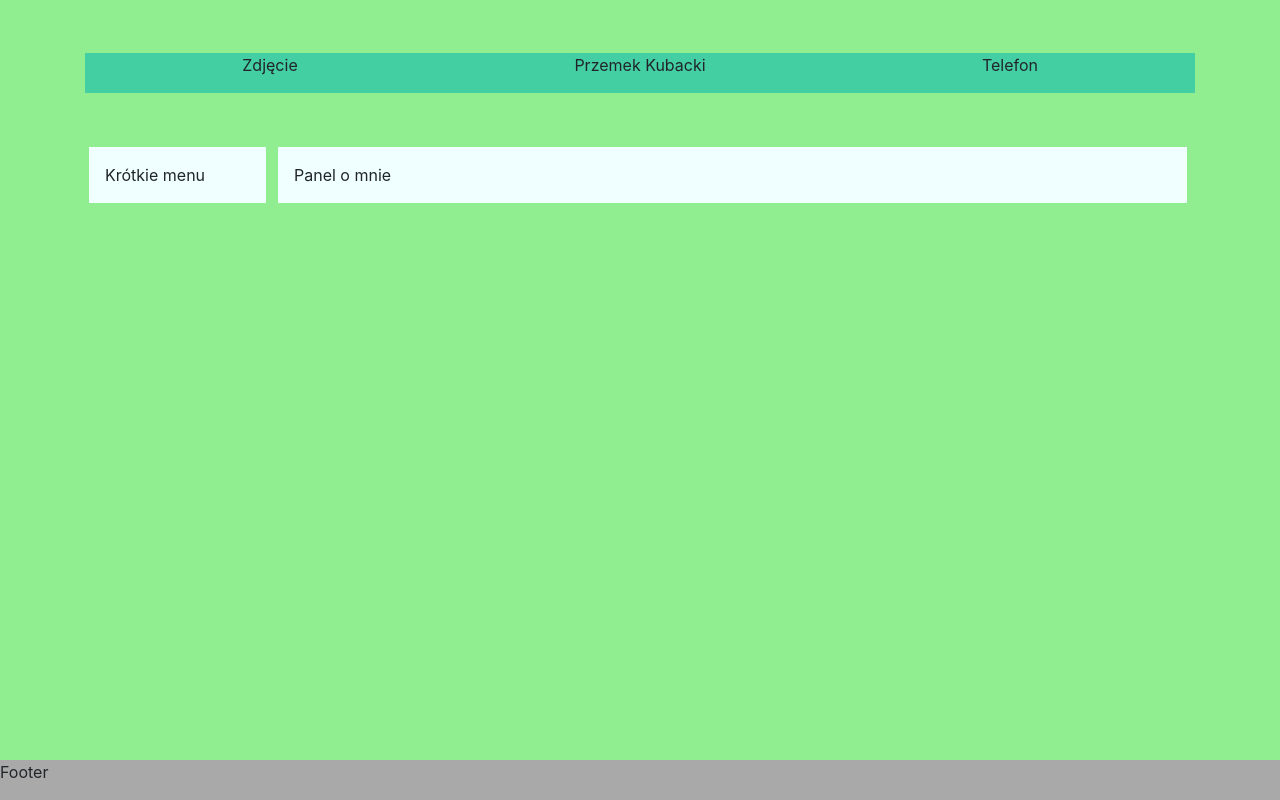
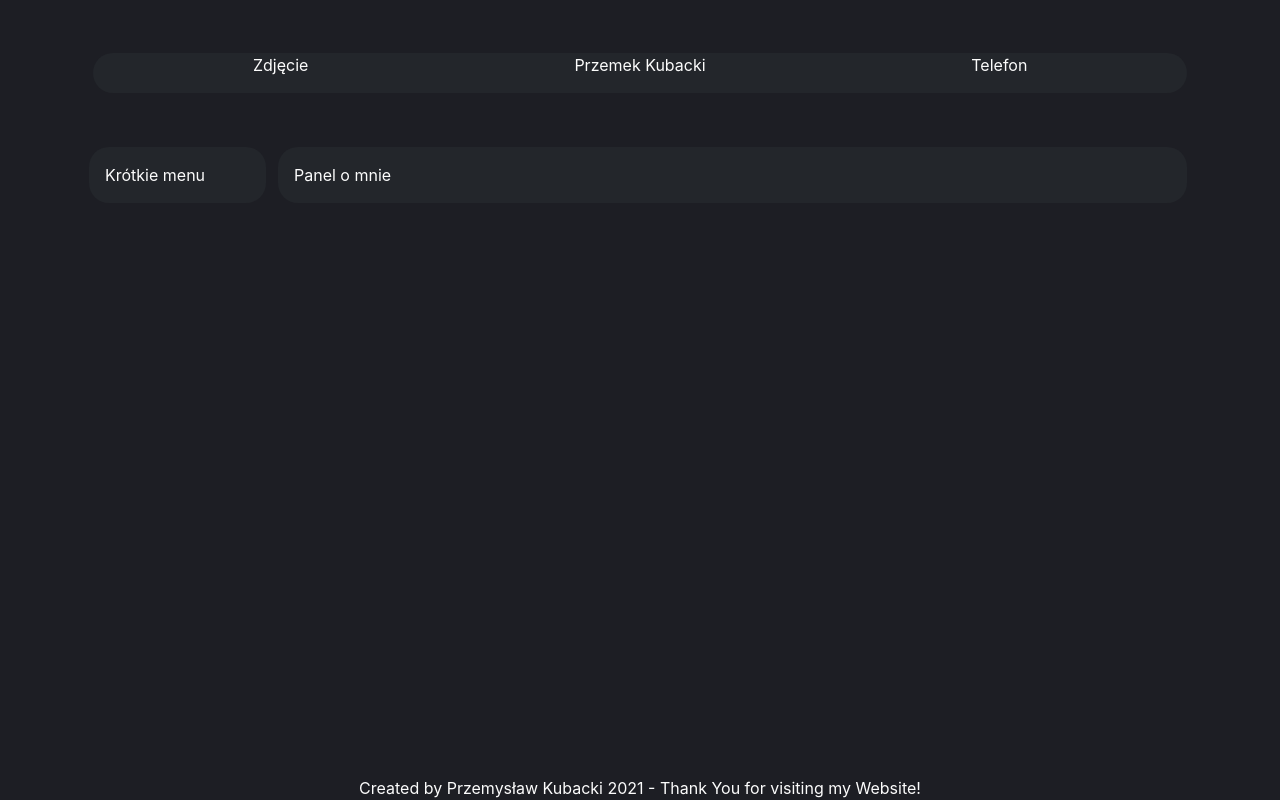
Before and after one commit to kubackip/CVResume, a plain HTML site: page index.html in a window 1280 px wide. Drawn offline with nearby package versions, Linux system fonts and the light colour scheme.

Commit message:
Add dark theme and round div corners
Changed background color and change div corners to rounded

```diff
--- a/index.html
+++ b/index.html
@@ -12,10 +12,10 @@
     <script src="https://cdnjs.cloudflare.com/ajax/libs/popper.js/1.16.0/umd/popper.min.js"></script>
     <script src="https://maxcdn.bootstrapcdn.com/bootstrap/4.5.2/js/bootstrap.min.js"></script>
   </head>
-  <body style="background-color: lightgreen">
+  <body style="background-color: #1d1e24; color: #fcfcfc">
     <div class="container">
       <nav
-        class="navbar navbar-expand-sm bg-dark navbar-dark fixed-bottom d-block d-sm-none"
+        class="navbar navbar-expand bg-dark navbar-dark fixed-bottom d-block d-sm-none"
       >
         <ul class="navbar-nav">
           <li class="nav-item">
@@ -33,36 +33,46 @@
         </ul>
       </nav>
       <div
-        class="row mx-md-auto justify-content-center"
+        class="row mx-auto mx-md-2 px-sm-2 px-md-2"
         style="
           margin-top: 40pt;
           margin-bottom: 40pt;
-          background-color: rgb(67, 207, 161);
+          background-color: #23262b;
+          color: #fcfcfc;
+          border-radius: 20px;
         "
       >
-        <!-- <div class="col-sm-12 col-md-12 px-sm-1 px-md-2">
-          <div class="p-3" style="background-color: aquamarine">
-            Sekcja o mnie
-          </div>
-        </div> -->
         <div class="col-sm-4 col-md-4 text-center"><p>Zdjęcie</p></div>
-        <div class="col-sm-4 col-md-4 text-center"><p>Przemek Kubacki</p></div>
+        <div class="col-sm-4 col-md-4 text-center">
+          <p>Przemek Kubacki</p>
+        </div>
         <div class="col-sm-4 col-md-4 text-center"><p>Telefon</p></div>
       </div>
+
       <div class="row mx-md-auto">
-        <div class="col-md-2 px-sm-1">
-          <div class="p-3" style="background-color: azure">Krótkie menu</div>
+        <div class="col-md-2 px-sm-1 d-none d-sm-block">
+          <div
+            class="p-3"
+            style="background-color: #23262b; border-radius: 20px"
+          >
+            Krótkie menu
+          </div>
         </div>
         <div class="col-md-10 px-sm-1 px-md-2">
-          <div class="p-3" style="background-color: azure">Panel o mnie</div>
+          <div
+            class="p-3"
+            style="background-color: #23262b; border-radius: 20px"
+          >
+            Panel o mnie
+          </div>
         </div>
       </div>
     </div>
     <div
-      class="fixed-bottom d-none d-sm-block"
-      style="background-color: darkgray"
+      class="fixed-bottom text-center d-none d-sm-block"
+      style="background-color: #1d1e24; color: #fcfcfc"
     >
-      <p>Footer</p>
+      Created by Przemysław Kubacki 2021 - Thank You for visiting my Website!
     </div>
   </body>
 </html>
```
